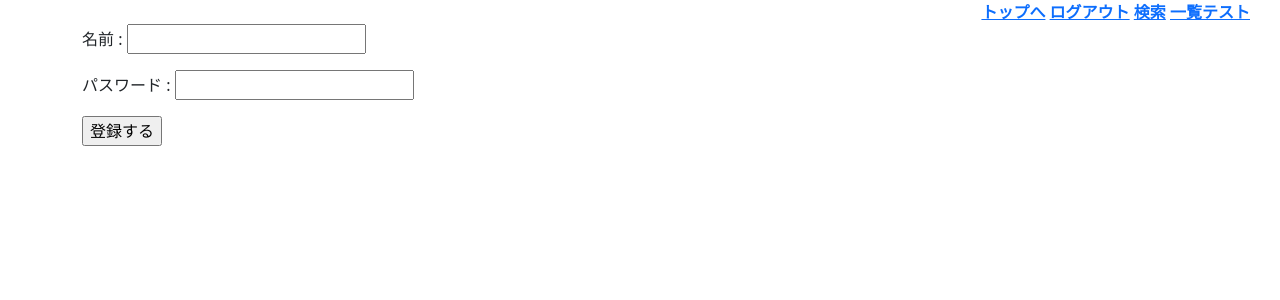
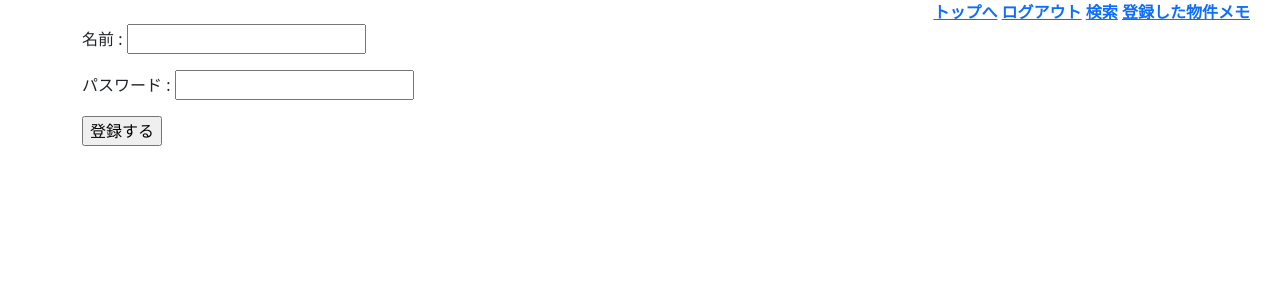
Before and after one commit to ktwj/SearchEstate, a Flask app: page /reg in a window 1280 px wide. Shown: the part 56-356 px from the top of the page. Run offline with Flask 2, Linux system fonts and the light colour scheme; the visitor is signed in with stand-in values (Sample User, id 1); some libraries are stand-ins or nearby versions.

Commit message:
commit 11/22 6

```diff
--- a/templates/base.html
+++ b/templates/base.html
@@ -128,7 +128,7 @@
                 <a href="/search">検索</a>
 
             {% if session['flag'] %}
-                <a href="/fav/{{ session['id'] }}">一覧テスト</a>
+                <a href="/fav/{{ session['id'] }}">登録した物件メモ</a>
             {% endif %}
             </strong>
         </div>
--- a/templates/test.html
+++ b/templates/test.html
@@ -81,9 +81,9 @@
             </tr>
             <tr>
                 <td>
+                {% if session["flag"] %}
                 <input type="submit" value="登録する">
-                <input type="button" value="button" onclick="send_form();">
-                <input type="submit" value="button" onclick="send_form();">
+                {% endif %}
                 </td>
             </tr>
             </form>
```
